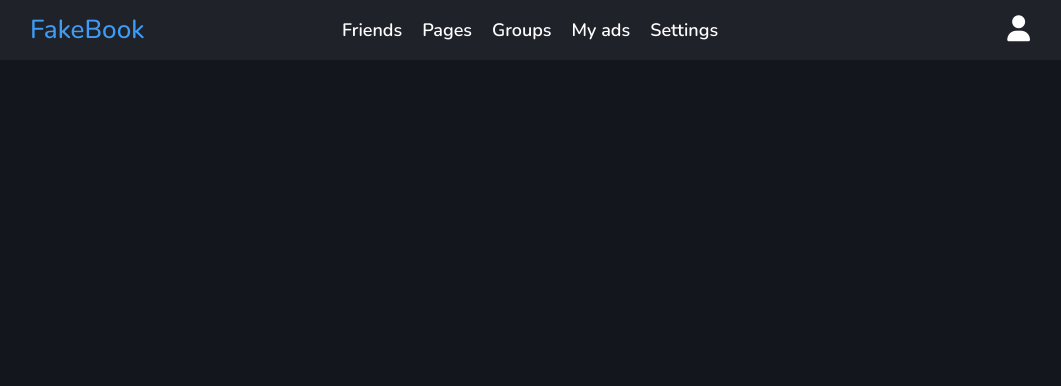
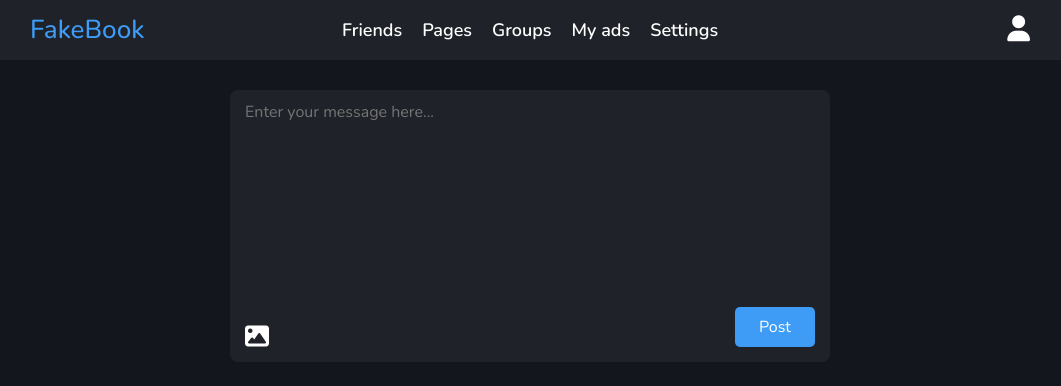
Before and after one commit to HenryBreukelman/fake-book, a plain HTML site: page index.html in a window 1280 px wide. Shown: the whole page, without its empty margins (110-1171 px from the left). Drawn offline with nearby package versions, Linux system fonts and the light colour scheme.

Commit message:
add classes

```diff
--- a/assets/style/index.css
+++ b/assets/style/index.css
@@ -33,6 +33,10 @@ ul {
   gap: 20px;
 }
 
+section {
+  margin-top: 30px;
+}
+
 /*
   Header
 */
@@ -59,16 +63,16 @@ nav ul li {
   list-style: none;
 }
 
-a, i {
+a, .header-box i {
   transition: all 0.25s ease-in-out;
   color: #fff;
+  text-decoration: none;
+  cursor: pointer;
 }
 
 a {
   font-size: 18px;
   font-weight: 600;
-  text-decoration: none;
-  cursor: pointer;
 }
 
 nav ul li a:hover, .user i:hover {
@@ -84,3 +88,66 @@ nav ul li a:hover, .user i:hover {
 /*
   Content
 */
+
+/* form */
+
+form {
+  width: 600px;
+  background-color: rgba(255 255 255 / 0.05);
+  padding: 10px 15px;
+  color: #fff;
+  border-radius: 8px;
+}
+
+textarea {
+  color: #fff;
+  resize: none;
+  width: 100%;
+  height: 200px;
+  background-color: transparent;
+}
+
+.form-bottom {
+  position: relative;
+  display: flex;
+  height: 45px;
+}
+
+.image {
+  cursor: pointer;
+  position: absolute;
+  bottom: 0;
+  left: 0;
+}
+
+.image i, .post {
+  transition: all 0.25s ease-in-out;
+}
+
+.image i {
+  font-size: 24px;
+}
+
+.image i:hover {
+  color: #3E9CF6;
+}
+
+.image-input {
+  display: none;
+}
+
+.post {
+  width: 80px;
+  height: 40px;
+  background: #3E9CF6;
+  color: #fff;
+  border-radius: 5px;
+  position: absolute;
+  right: 0;
+  top: 0;
+}
+
+.post:hover {
+  color: #3E9CF6;
+  background-color: #fff;
+}
--- a/index.html
+++ b/index.html
@@ -41,8 +41,23 @@
         </div>
       </div>
     </header>
-    <main>
+    <main class="center">
+      <section>
+        <form>
+          <textarea placeholder="Enter your message here..."></textarea>
+          <div class="flex spacebetween form-bottom">
+            <label for="image-input" class="image">
+            <i class="fa-solid fa-image"></i>
+            <input id="image-input" class="image-input" type="file" accept="image/*">
+            <span class="file-name"></span>
+            </label>
+            <input type="button" class="post" value="Post">
+          </div>
+        </form>
+      </section>
+      <section class="posts">
 
+      </section>
     </main>
   </body>
 </html>
```
Also changed, not shown: assets/script/Subscriber.js (added, +37 -0 lines).
